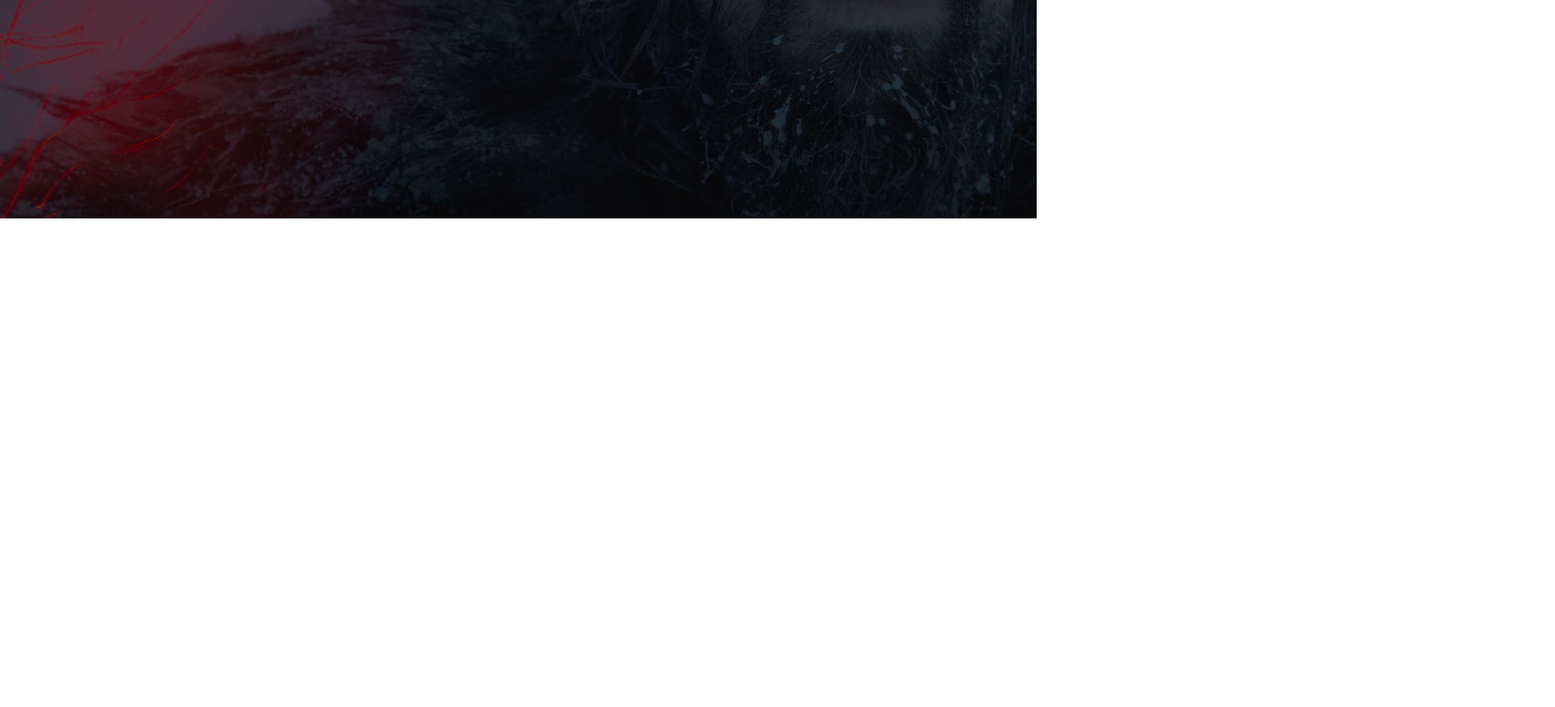
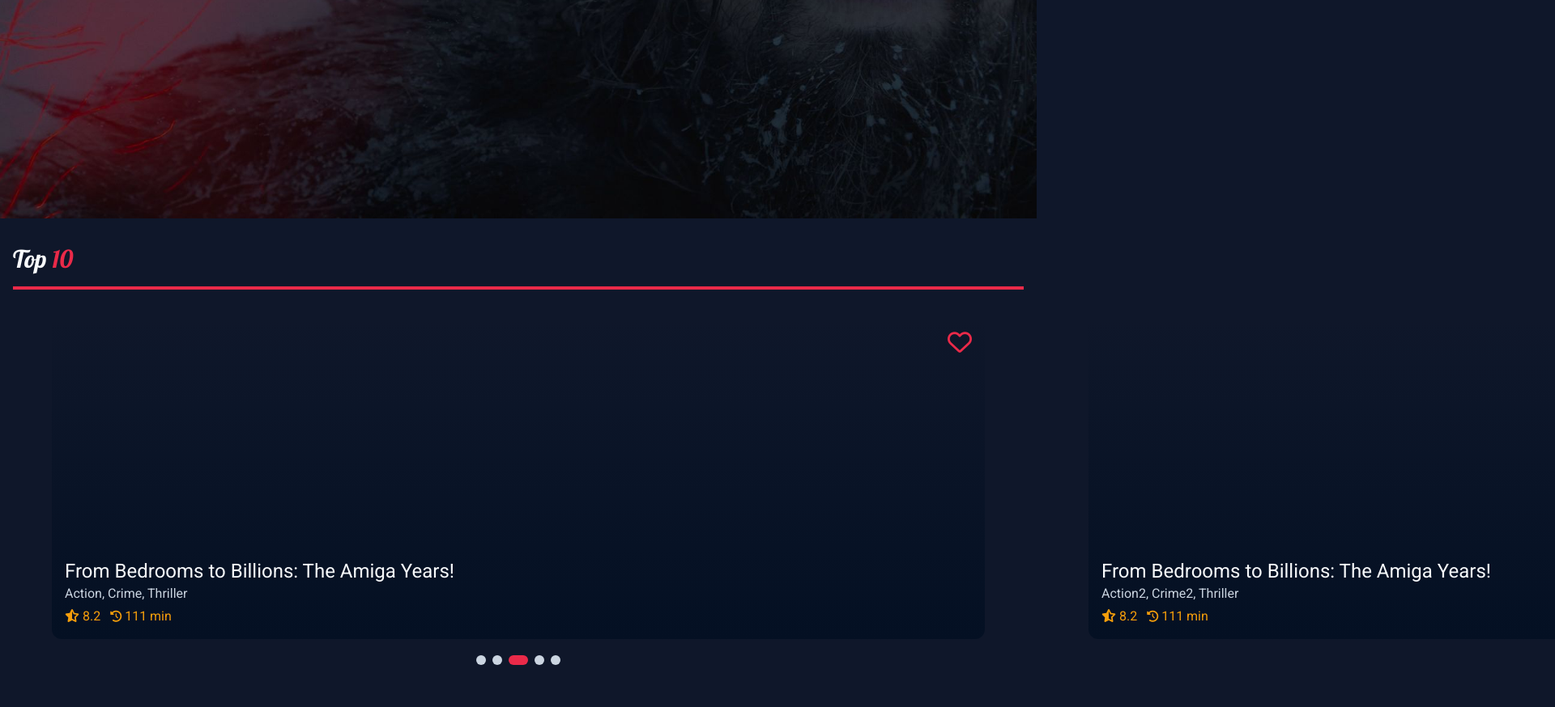
Before and after one commit to alirezaheibati/Movie-Pedia, a website built with Parcel: page index.html in a window 1280 px wide. Shown: the part 530-1404 px from the top of the page at 81% size, 1920 px wide, since content can reach past the window. Before the commit the page ends 800 px from the top, so only its background shows below. Built offline with nearby package versions, Linux system fonts and the light colour scheme; files whose address does not match are found by name.

Commit message:
feat (index.html): design top 10 movies section

```diff
--- a/index.html
+++ b/index.html
@@ -14,9 +14,9 @@
     <script type="module" src="src/js/app.js"></script>
     <title>Movie Pedia</title>
   </head>
-  <body>
+  <body class="bg-slate-900 overflow-x-hidden">
     <header
-      class="h-screen w-screen flex justify-center items-center bg-[url('/src/assets/header-bg.jpg')] bg-cover bg-no-repeat bg-right-bottom  relative"
+      class="h-screen flex justify-center items-center bg-[url('/src/assets/header-bg.jpg')] bg-cover bg-no-repeat bg-right-bottom  relative"
     >
       <!-- header menu -->
       <div
@@ -64,6 +64,83 @@
         </div>
       </form>
     </header>
-    <!-- <img src="src/assets/header-bg.jpg" alt="hei" /> -->
+    <!-- content section -->
+    <section class="py-8">
+      <div class="px-4">
+
+        <h2 class="font-lobster text-3xl text-slate-50">Top <span class="text-[#ea2a49]">10</span> </h2>
+        <hr class="h-1 bg-[#ea2a49] border-[#ea2a49] mt-4 mb-8">
+      </div>
+      <!-- movie slide container -->
+      <div class="w-[300%] h-[400px] flex justify-around translate-x-0 transition-[transform] duration-200 ease-linear"
+      id="slider-container">
+        <!-- single movie box -->
+         <div class="w-[30%] h-full flex justify-start items-end text-slate-50 relative rounded-xl bg-[url('/src/assets/poster.jpg')] bg-cover bg-no-repeat after:content-[''] after:absolute after:left-0 after:top-0 after:w-full after:h-full after:rounded-xl  after:bg-gradient-to-t after:from-[#041023] after:to-transparent">
+          <div class="z-10 w-full p-4">
+            <button class="absolute right-4 top-4 text-3xl"><i class="fa-regular fa-heart text-[#ea2a49]"></i></button>
+            <h3 class="text-2xl whitespace-nowrap overflow-hidden text-ellipsis">From Bedrooms to Billions: The Amiga Years!</h3>
+            <p class="mb-1 text-slate-300">Action, Crime, Thriller</p>
+            <div class="flex justify-start items-start gap-3">
+              <p class="text-amber-500">
+                <i class="fa-solid fa-star-half-stroke "></i> 8.2
+              </p>
+              <p class="text-amber-500">
+                <i class="fa-solid fa-clock-rotate-left text-sm"></i> 111 min
+              </p>
+            </div>
+          </div>
+         </div>
+         <!-- 2 -->
+         <div class="w-[30%] h-[400px] flex justify-start items-end text-slate-50 relative rounded-xl bg-[url('/src/assets/poster.jpg')] bg-cover bg-no-repeat after:content-[''] after:absolute after:left-0 after:top-0 after:w-full after:h-full after:rounded-xl  after:bg-gradient-to-t after:from-[#041023] after:to-transparent">
+          <div class="z-10 w-full p-4">
+           <button class="absolute right-4 top-4 text-3xl"><i class="fa-regular fa-heart text-[#ea2a49]"></i></button>
+           <h3 class="text-2xl whitespace-nowrap overflow-hidden text-ellipsis">From Bedrooms to Billions: The Amiga Years!</h3>
+           <p class="mb-1 text-slate-300">Action2, Crime2, Thriller</p>
+           <div class="flex justify-start items-start gap-3">
+             <p class="text-amber-500">
+               <i class="fa-solid fa-star-half-stroke "></i> 8.2
+             </p>
+             <p class="text-amber-500">
+               <i class="fa-solid fa-clock-rotate-left text-sm"></i> 111 min
+             </p>
+           </div>
+         </div>
+        </div>
+        <!-- 3 -->
+        <div class="w-[30%] h-[400px] flex justify-start items-end text-slate-50 relative rounded-xl bg-[url('/src/assets/poster.jpg')] bg-cover bg-no-repeat after:content-[''] after:absolute after:left-0 after:top-0 after:w-full after:h-full after:rounded-xl  after:bg-gradient-to-t after:from-[#041023] after:to-transparent">
+          <div class="z-10 w-full p-4">
+           <button class="absolute right-4 top-4 text-3xl"><i class="fa-regular fa-heart text-[#ea2a49]"></i></button>
+           <h3 class="text-2xl whitespace-nowrap overflow-hidden text-ellipsis">From Bedrooms to Billions: The Amiga Years!</h3>
+           <p class="mb-1 text-slate-300">Action3, Crime, Thriller</p>
+           <div class="flex justify-start items-start gap-3">
+             <p class="text-amber-500">
+               <i class="fa-solid fa-star-half-stroke "></i> 8.2
+             </p>
+             <p class="text-amber-500">
+               <i class="fa-solid fa-clock-rotate-left text-sm"></i> 111 min
+             </p>
+           </div>
+         </div>
+        </div>
+      </div>
+      <script>
+        function fn(){
+          console.log('1');
+          document.getElementById('slider-container').classList.remove('translate-x-0')
+          document.getElementById('slider-container').classList.add('-translate-x-1/3')
+
+        }
+      </script>
+      <!-- circles -->
+       <ul class=" flex justify-center items-center py-5 gap-2">
+        <li class="bg-slate-300 w-3 h-3 rounded-full"></li>
+        <li class="bg-slate-300 w-3 h-3 rounded-full"></li>
+        <li class="bg-[#ea2a49] w-6 h-3 rounded-full" onclick="fn()"></li>
+        <li class="bg-slate-300 w-3 h-3 rounded-full"></li>
+        <li class="bg-slate-300 w-3 h-3 rounded-full"></li>
+
+       </ul>
+    </section>
+
   </body>
 </html>
```
